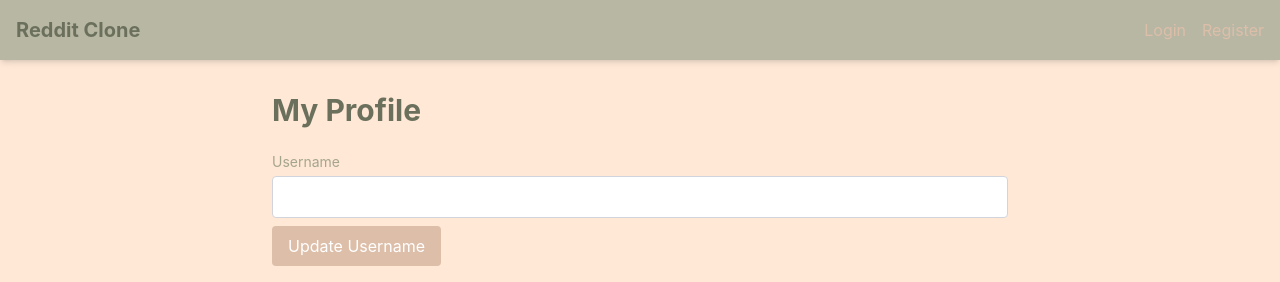
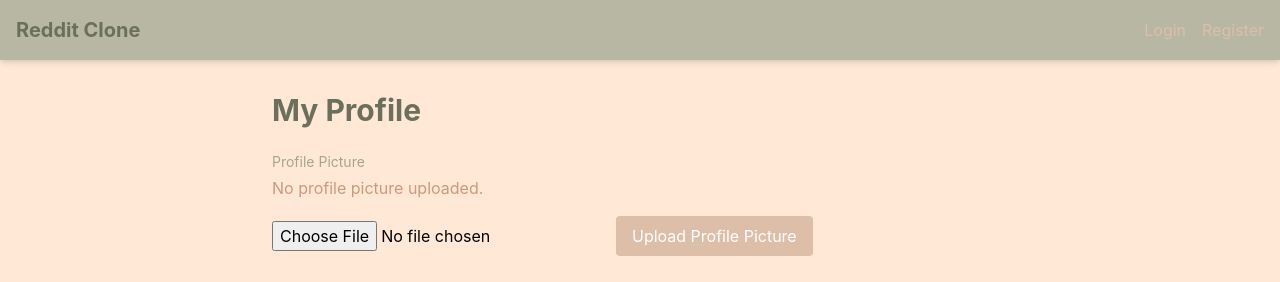
Before and after one commit to africandeluxe/RedditClone2-Frontend, a React (Create React App) app: page /profile in a window 1280 px wide. Shown: the top 282 px of the page. Built offline with nearby package versions, Linux system fonts and the light colour scheme; no server answers.

Commit message:
Upload profile picture

```diff
--- a/src/pages/ProfilePage.tsx
+++ b/src/pages/ProfilePage.tsx
@@ -3,12 +3,14 @@ import { useAuth } from "../context/AuthContext";
 import { getMyPosts, updateUsername, deletePost } from "../services/api";
 import { Post } from "../types";
 import PostCard from "../components/PostCard";
+import { uploadProfilePicture } from "../services/api";
 
 const ProfilePage = () => {
   const { user, logout } = useAuth();
   const [username, setUsername] = useState(user?.username || '');
   const [posts, setPosts] = useState<Post[]>([]);
   const [message, setMessage] = useState('');
+  const [profilePicture, setProfilePicture] = useState<File | null>(null);
 
   useEffect(() => {
     const fetchPosts = async () => {
@@ -42,9 +44,39 @@ const ProfilePage = () => {
     }
   };
 
+  const handleUpload = async () => {
+    if (!profilePicture || !user) return;
+
+    try {
+      const response = await uploadProfilePicture(user._id, profilePicture);
+      setMessage("Profile picture updated!");
+      console.log("Uploaded file URL:", response.data.profilePicture);
+    } catch (error) {
+      console.error("Failed to upload profile picture", error);
+      setMessage("Failed to upload profile picture.");
+    }
+  };
+
   return (
     <div className="max-w-3xl mx-auto py-8 px-4">
       <h1 className="text-3xl font-bold text-accent mb-6">My Profile</h1>
+      <div className="mb-6">
+        <label className="block text-sm mb-1 text-primary-dark">Profile Picture</label>
+        {user?.profilePicture ? (
+          <div className="mb-2">
+            <img
+            src={`http://localhost:5000${user.profilePicture}`} alt="Profile" className="h-32 w-32 rounded-full object-cover"/>
+            </div>
+            ) : (
+            <p className="text-primary-light mb-2">No profile picture uploaded.</p>
+            )}
+            <input type="file" onChange={(e) => {
+              if (e.target.files && e.target.files.length > 0) {
+                setProfilePicture(e.target.files[0]);
+              }
+              }} />
+              <button onClick={handleUpload} className="mt-2 bg-primary text-white px-4 py-2 rounded hover:bg-primary-dark">Upload Profile Picture</button>
+          </div>
 
       <div className="mb-6">
         <label className="block text-sm mb-1 text-primary-dark">Username</label>
@@ -55,7 +87,6 @@ const ProfilePage = () => {
         </button>
         {message && <p className="mt-2 text-sm text-accent">{message}</p>}
       </div>
-
       <h2 className="text-2xl font-semibold mb-4 text-primary-dark">My Posts</h2>
       <div className="space-y-4">
         {posts.length > 0 ? posts.map((post) => (
--- a/src/services/api.ts
+++ b/src/services/api.ts
@@ -78,4 +78,16 @@ export const refreshToken = () => {
   return api.post("/auth/refresh");
 };
 
+export const uploadProfilePicture = (userId: string, file: File) => {
+  const formData = new FormData();
+  formData.append("profilePicture", file);
+  formData.append("userId", userId);
+
+  return api.post("/upload/profile-picture", formData, {
+    headers: {
+      "Content-Type": "multipart/form-data",
+    },
+  });
+};
+
 export default api;
--- a/src/types/index.ts
+++ b/src/types/index.ts
@@ -2,6 +2,7 @@ export interface User {
   _id: string;
   username: string;
   email: string;
+  profilePicture?: string;
   createdAt?: string;
   updatedAt?: string;
 }
```
